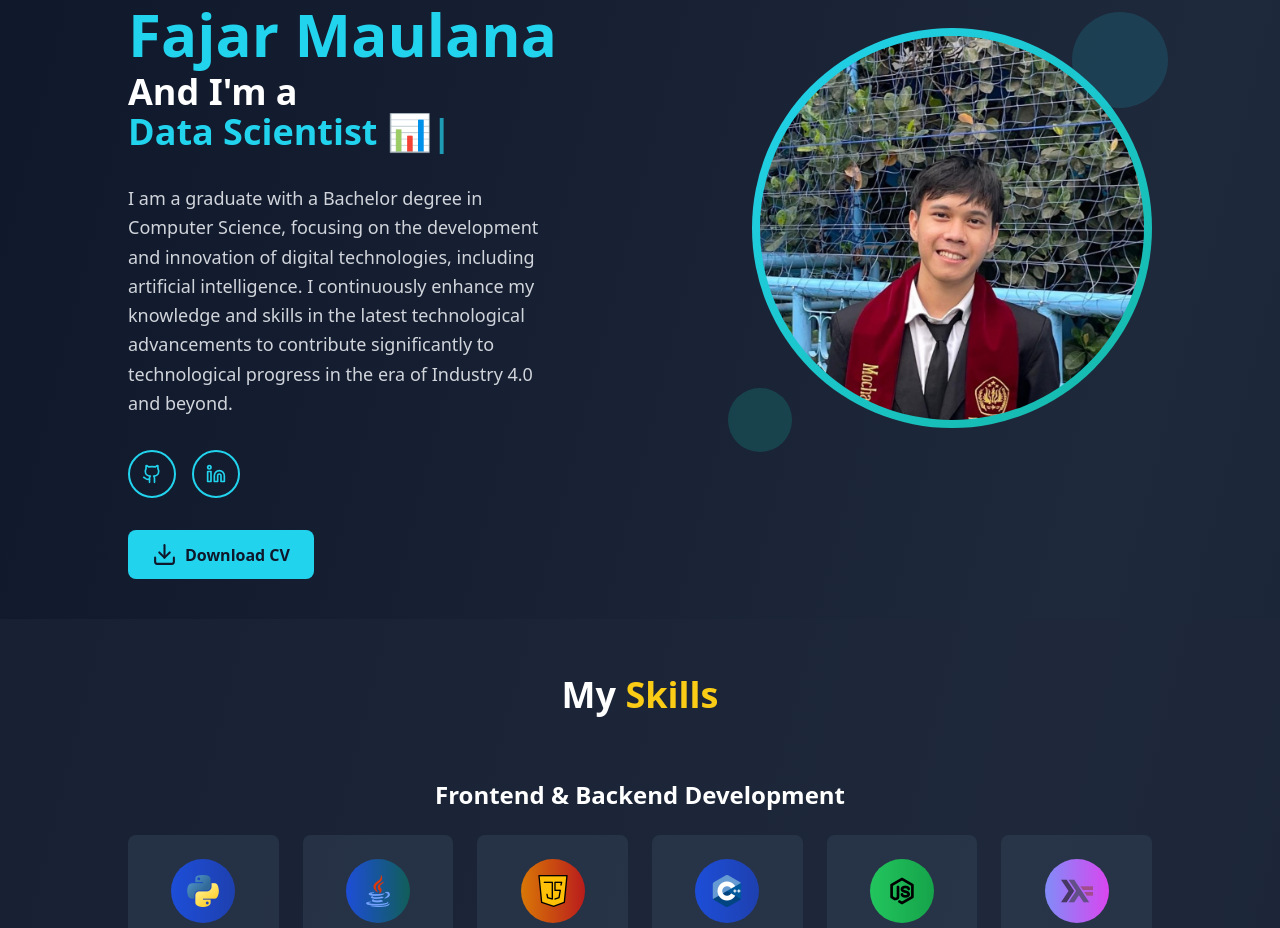
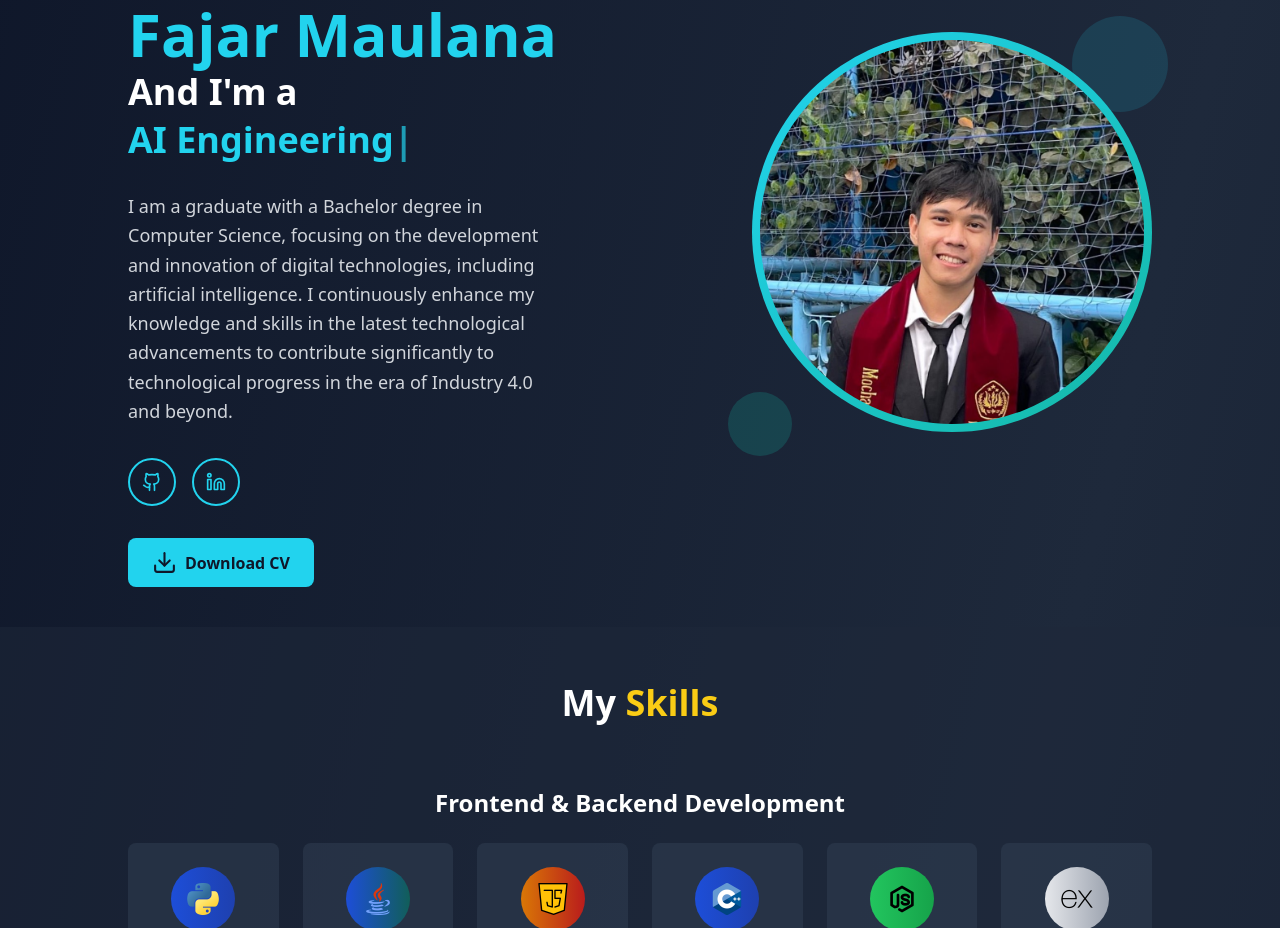
Before and after one commit to mitharu25/Portofolio-Fajar, a React (Vite) app: page / in a window 1280 px wide. Shown: the part 204-1132 px from the top of the page. Built offline with nearby package versions, Linux system fonts and the light colour scheme.

Commit message:
Update Code

```diff
--- a/src/Content/Home.tsx
+++ b/src/Content/Home.tsx
@@ -10,12 +10,9 @@ export default function Home() {
   const [charIndex, setCharIndex] = React.useState(0);
 
   const professions = [
-    "Software Engineer ⚙️",
-    "Data Scientist 📊",
-    "Data Analyst 📈",
-    "Data Management 🗃️",
-    "Web Developer 💻",
-    "UI/UX Designer 🎨",
+    "Software Engineering 🧩",
+    "AI Engineering 🤖",
+    "Full-Stack Developer 💻",
   ];
 
   React.useEffect(() => {
@@ -74,11 +71,14 @@ export default function Home() {
                   Mochammad Fajar Maulana
                 </h2>
                 <h3 className="text-2xl md:text-3xl lg:text-4xl font-bold text-white leading-tight">
-                  And I'm a <span className="text-cyan-400 inline-block min-w-[280px]">
+                  And I'm a
+                </h3>
+                <h2 className="text-2xl md:text-3xl lg:text-4xl font-bold text-white leading-tight">
+                  <span className="text-cyan-400 inline-block min-w-[280px]">
                     {displayText}
-                    <span className="animate-pulse">|</span>
+                  <span className="animate-pulse">|</span>
                   </span>
-                </h3>
+                </h2>
               </div>
 
               <p className="text-gray-300 text-lg leading-relaxed max-w-xl">
--- a/src/Content/Skills.tsx
+++ b/src/Content/Skills.tsx
@@ -23,7 +23,7 @@ export default function Skills() {
                     { name: 'JavaScript', color: 'from-amber-600 to-red-700', iconPath: '/Icons/java-script.png' },
                     { name: 'C & C++', color: 'from-blue-700 to-blue-800', iconPath: '/Icons/c-.png' },
                     { name: 'NodeJS', color: 'from-green-500 to-green-600', iconPath: '/Icons/nodejs.png' },
-                    { name: 'Haskell', color: 'from-indigo-400 to-fuchsia-500', iconPath: '/Icons/haskell.png' },
+                    { name: 'ExpressJS', color: 'from-gray-200 to-gray-400', iconPath: '/Icons/Express.png' },
                     { name: 'SQL', color: 'from-amber-700 to-blue-800', iconPath: '/Icons/sql-server.png' },
                     { name: 'HTML5', color: 'from-orange-600 to-red-700', iconPath: '/Icons/html5.png' },
                     { name: 'CSS3', color: 'from-blue-700 to-blue-800', iconPath: '/Icons/css3.png' },
```
Also changed, not shown: public/Icons/Express.png (added), 1 other file (tests, documents, lock files or other folders).
